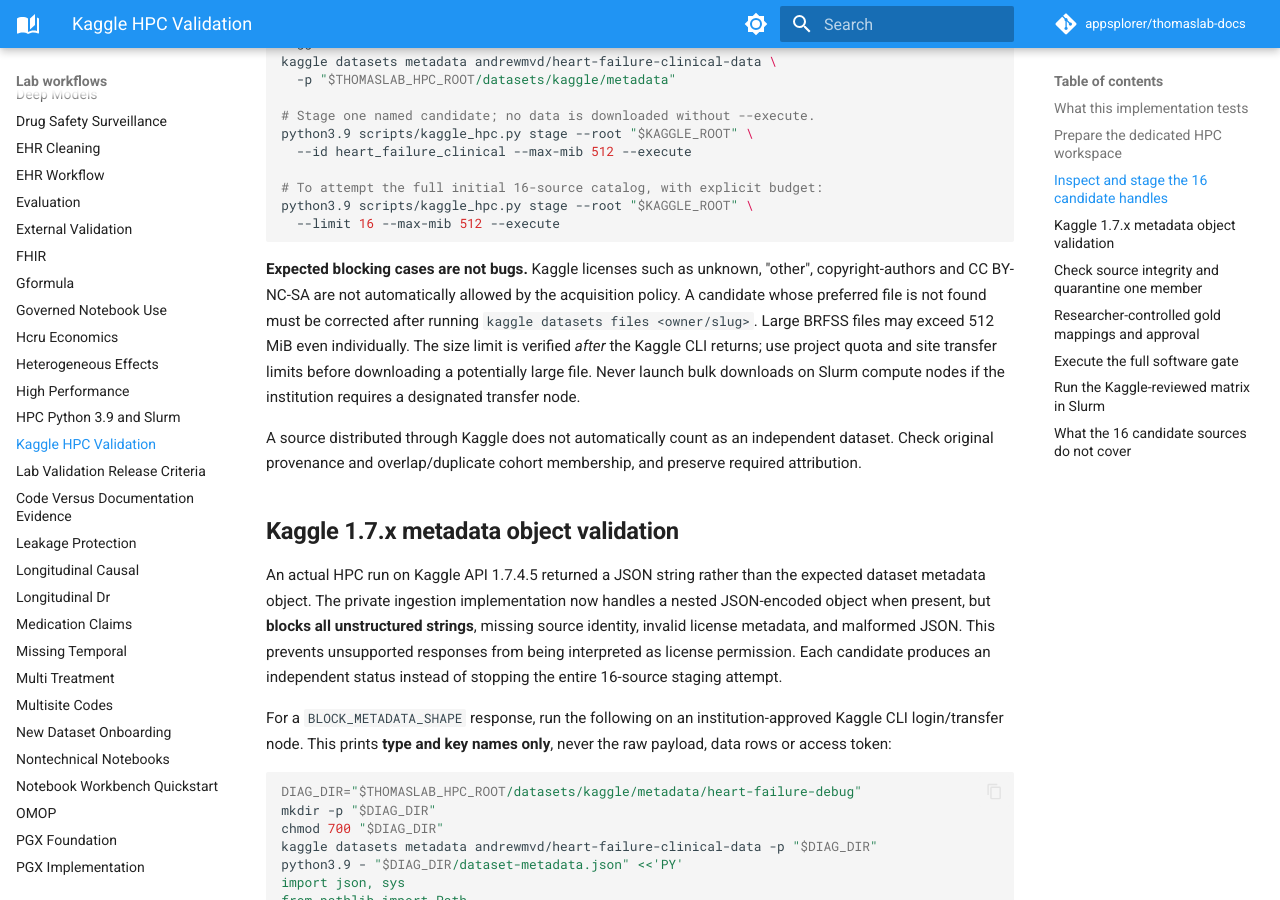
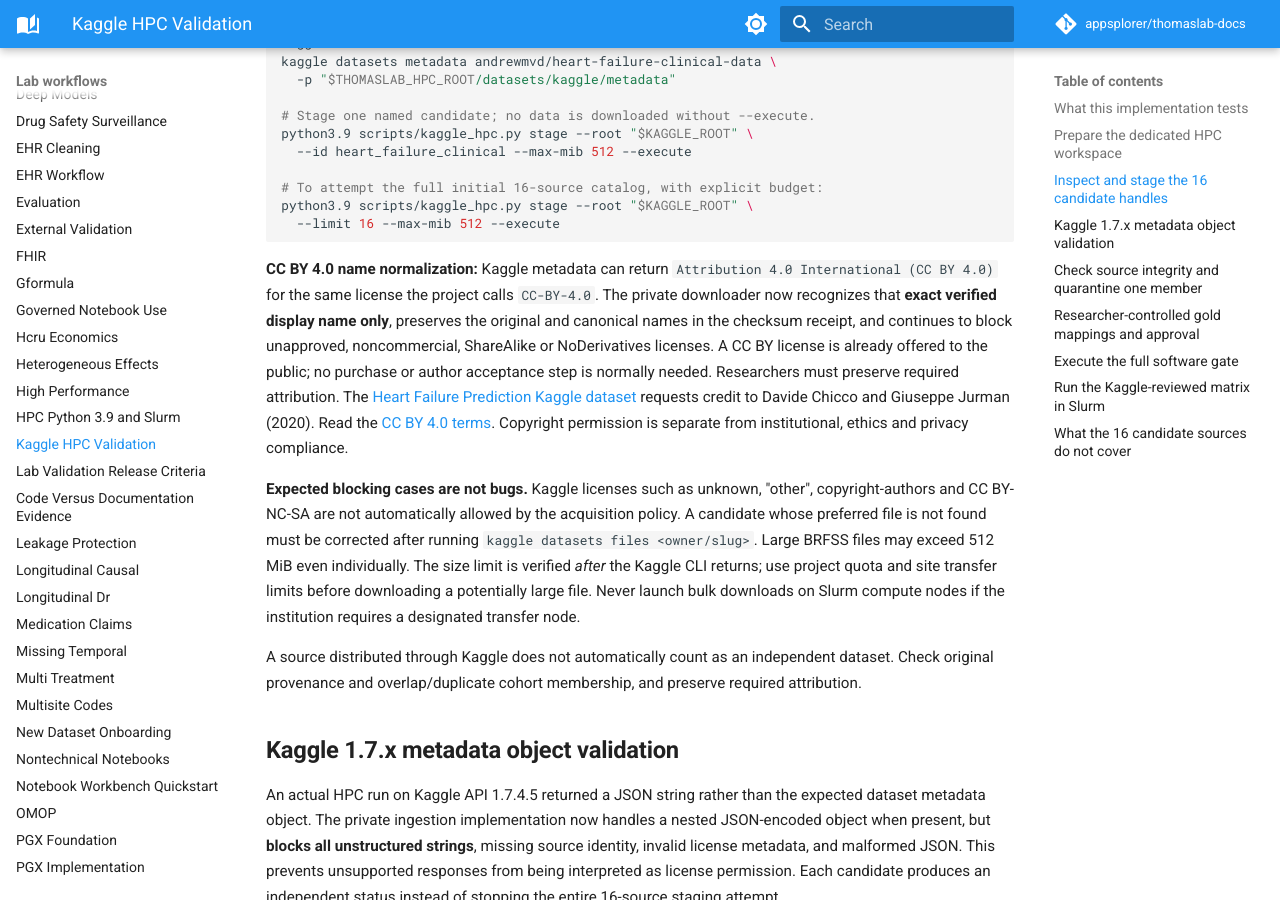
Before and after one commit to appsplorer/thomaslab-docs, an MkDocs documentation site: the page built from docs/guides/kaggle-hpc-acceptance.md, in a window 1280 px wide and 900 px high, scrolled down 1678 px. Built offline with MkDocs 1.6.1 and Material for MkDocs 9.7.7, drawn with Linux system fonts in a browser that asks for light colours; comment, search, counter and statistics services are not loaded.

Commit message:
docs: clarify CC BY 4.0 alias and citation rules for Kaggle data

```diff
--- a/docs/guides/kaggle-hpc-acceptance.md
+++ b/docs/guides/kaggle-hpc-acceptance.md
@@ -59,6 +59,8 @@
 python3.9 scripts/kaggle_hpc.py stage --root "$KAGGLE_ROOT" \
   --limit 16 --max-mib 512 --execute
 ~~~
+
+**CC BY 4.0 name normalization:** Kaggle metadata can return `Attribution 4.0 International (CC BY 4.0)` for the same license the project calls `CC-BY-4.0`. The private downloader now recognizes that **exact verified display name only**, preserves the original and canonical names in the checksum receipt, and continues to block unapproved, noncommercial, ShareAlike or NoDerivatives licenses. A CC BY license is already offered to the public; no purchase or author acceptance step is normally needed. Researchers must preserve required attribution. The [Heart Failure Prediction Kaggle dataset](https://www.kaggle.com/datasets/andrewmvd/heart-failure-clinical-data) requests credit to Davide Chicco and Giuseppe Jurman (2020). Read the [CC BY 4.0 terms](https://creativecommons.org/licenses/by/4.0/). Copyright permission is separate from institutional, ethics and privacy compliance.
 
 **Expected blocking cases are not bugs.** Kaggle licenses such as unknown, "other", copyright-authors and CC BY-NC-SA are not automatically allowed by the acquisition policy. A candidate whose preferred file is not found must be corrected after running `kaggle datasets files <owner/slug>`. Large BRFSS files may exceed 512 MiB even individually. The size limit is verified *after* the Kaggle CLI returns; use project quota and site transfer limits before downloading a potentially large file. Never launch bulk downloads on Slurm compute nodes if the institution requires a designated transfer node.
 
```
